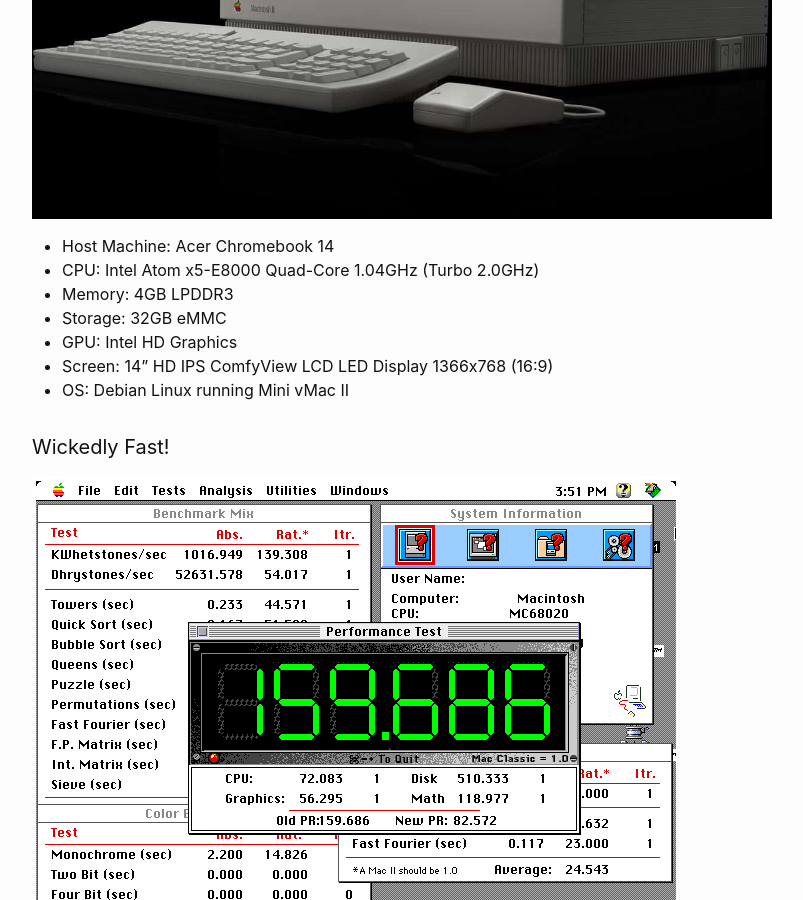
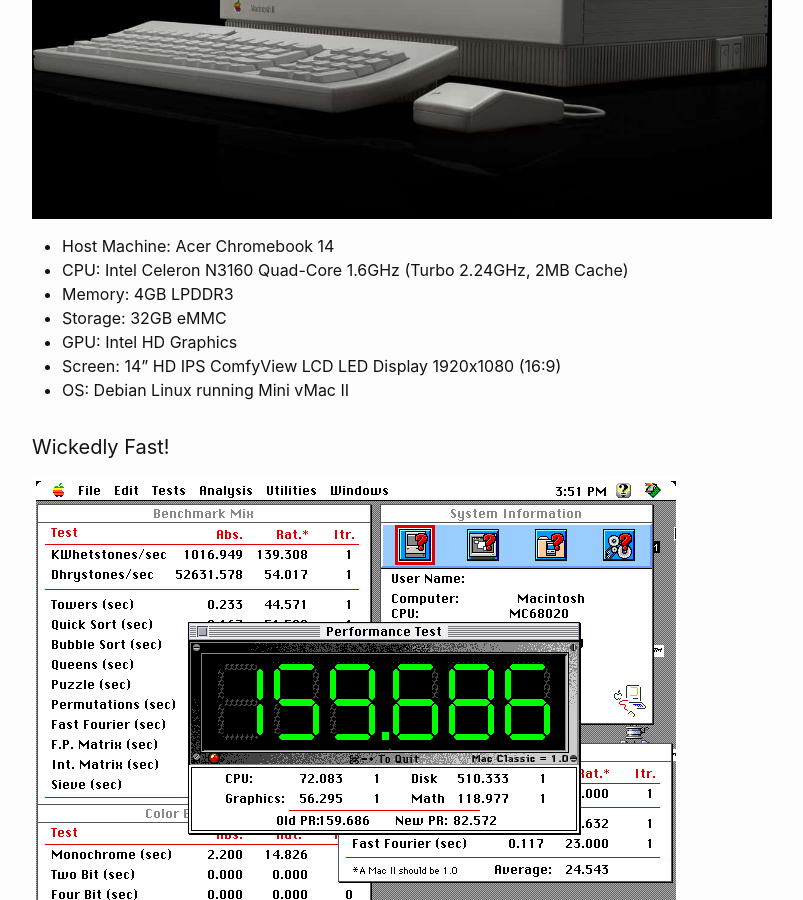
Before and after one commit to ekbann/ekbann.github.io, a Jekyll site: the page built from _posts/2024-02-11-my-computers.md, in a window 1280 px wide and 900 px high, scrolled down 3930 px. Shown: the whole window, without its empty margins (238-1041 px from the left). Built offline with Jekyll 4.4.1, drawn with Linux system fonts in a browser that asks for light colours.

Commit message:
Update 2024-02-11-my-computers.md

```diff
--- a/_posts/2024-02-11-my-computers.md
+++ b/_posts/2024-02-11-my-computers.md
@@ -115,11 +115,11 @@ DONATED
 ![Macintosh 2](/assets/img/macintosh_ii.jpeg "Macintosh 2")
 
 - Host Machine: Acer Chromebook 14
-- CPU: Intel Atom x5-E8000 Quad-Core 1.04GHz (Turbo 2.0GHz)
+- CPU: Intel Celeron N3160 Quad-Core 1.6GHz (Turbo 2.24GHz, 2MB Cache)
 - Memory: 4GB LPDDR3
 - Storage: 32GB eMMC
 - GPU: Intel HD Graphics
-- Screen: 14" HD IPS ComfyView LCD LED Display 1366x768 (16:9)
+- Screen: 14" HD IPS ComfyView LCD LED Display 1920x1080 (16:9)
 - OS: Debian Linux running Mini vMac II
 
 #### Wickedly Fast!
```
